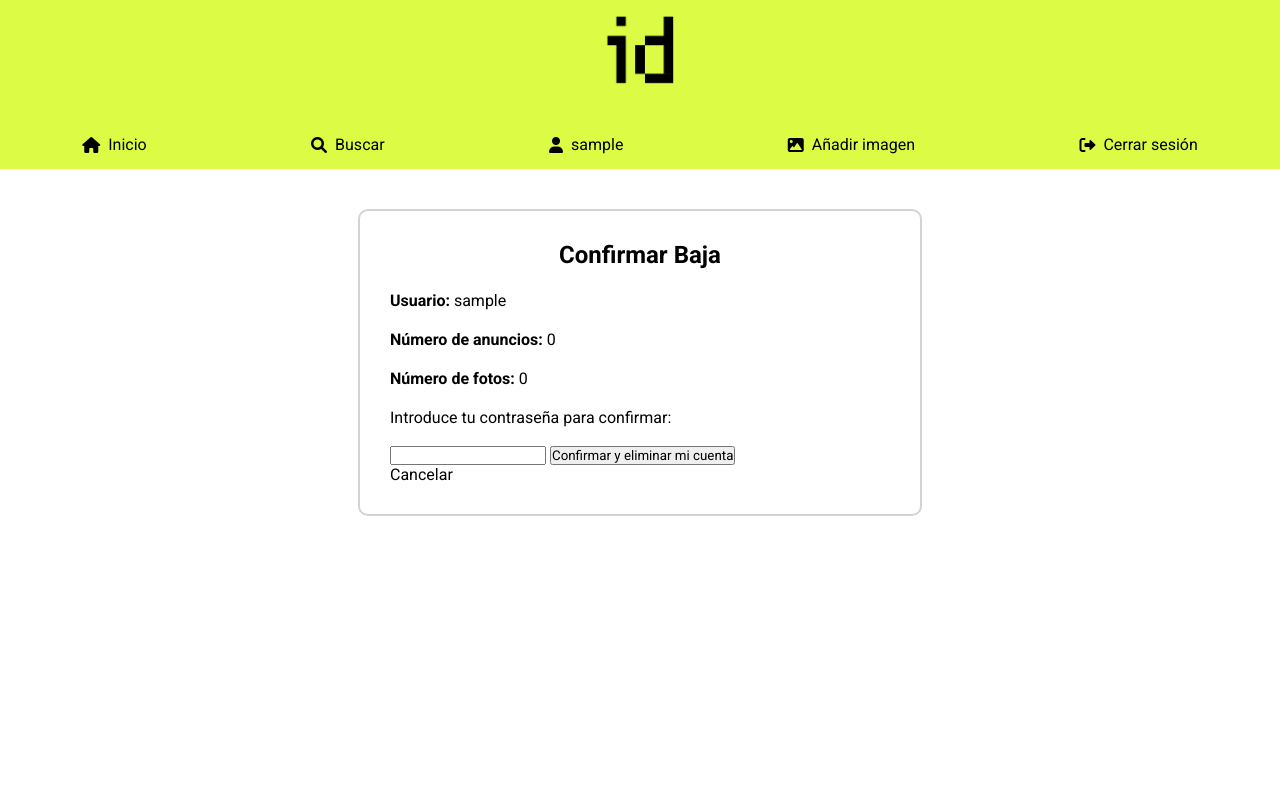
After one commit to dariowest/daw, a PHP site: page /views/confirmar_baja.php in a window 1280 px wide. The commit adds this page. Run offline with PHP 8.4, Linux system fonts and the light colour scheme; the visitor is signed in with stand-in values (Sample User, id 1); data that the repository does not hold is empty.

Commit message:
he añadido lo de dar de baja

```diff
--- /dev/null
+++ b/styles/darBaja.css
@@ -0,0 +1,26 @@
+h2{
+    text-align: center;
+    margin-bottom: 20px;
+    font-size: 24px;
+}
+main{
+    display: flex;
+    justify-content: center;
+    align-items: center;
+    padding: 20px;
+
+}
+
+section{
+    border: 2px solid #d3d3d3;
+    border-radius: 10px;
+    padding: 30px;
+    width: 80%;
+    max-width: 500px;
+}
+
+p {
+    font-size: 16px;
+    line-height: 1.5;
+    margin-bottom: 15px;
+}
--- /dev/null
+++ b/views/confirmar_baja.php
@@ -0,0 +1,72 @@
+<?php
+session_start();
+include_once '../controller/connect.php';
+
+// Verificar sesión activa
+if (!isset($_SESSION['usu'])) {
+    header("Location: login.php");
+    exit();
+}
+
+// Obtener datos del usuario
+$id_usuario = $_SESSION['id_usuario'];
+$query = "SELECT COUNT(a.IdAnuncio) AS total_anuncios,
+                 COUNT(f.IdFoto) AS total_fotos
+          FROM Anuncios a
+          LEFT JOIN Fotos f ON a.IdAnuncio = f.Anuncio
+          WHERE a.Usuario = ?";
+$stmt = $conn->prepare($query);
+$stmt->bind_param("i", $id_usuario);
+$stmt->execute();
+$result = $stmt->get_result();
+$resumen = $result->fetch_assoc();
+?>
+
+<!DOCTYPE html>
+<html lang="es">
+
+<head>
+    <meta charset="UTF-8" />
+    <meta name="viewport" content="width=device-width, initial-scale=1.0" />
+    <title>Confirmar baja</title>
+    <link rel="stylesheet" href="../styles/darBaja.css" />
+    <link rel="stylesheet" href="../styles/global.css" />
+    <?php
+    include_once("../modules/estilo.php");
+    ?>
+    <!-- Enlace a Font Awesome -->
+    <link rel="stylesheet" href="https://cdnjs.cloudflare.com/ajax/libs/font-awesome/6.0.0-beta3/css/all.min.css" />
+</head>
+
+<body>
+    <?php
+    // Verificar sesión activa
+
+
+    // Redirige al login si no hay sesión activa
+    if (!isset($_SESSION["usu"])) {
+        header("Location: login.php");
+        exit();
+    }
+
+    include_once "../modules/cabecera.php";
+    ?>
+    <main>
+        <section>
+            <h2>Confirmar Baja</h2>
+            <p><strong>Usuario:</strong> <?= htmlspecialchars($_SESSION['usu']) ?></p>
+            <p><strong>Número de anuncios:</strong> <?= htmlspecialchars($resumen['total_anuncios'] ?? 0) ?></p>
+            <p><strong>Número de fotos:</strong> <?= htmlspecialchars($resumen['total_fotos'] ?? 0) ?></p>
+
+            <form action="../controller/eliminar_usuario.php" method="POST">
+                <p>Introduce tu contraseña para confirmar:</p>
+                <input type="password" name="password" required />
+                <input type="submit" value="Confirmar y eliminar mi cuenta" />
+            </form>
+
+            <a href="perfil.php">Cancelar</a>
+        </section>
+    </main>
+</body>
+
+</html>
--- a/views/perfil.php
+++ b/views/perfil.php
@@ -11,7 +11,7 @@ include '../controller/recordarme.php';
   <link rel="stylesheet" href="../styles/perfil.css" />
   <link rel="stylesheet" href="../styles/global.css" />
   <?php
-  include_once ("../modules/estilo.php");
+  include_once("../modules/estilo.php");
   ?>
   <!-- Enlace a Font Awesome -->
   <link rel="stylesheet" href="https://cdnjs.cloudflare.com/ajax/libs/font-awesome/6.0.0-beta3/css/all.min.css" />
@@ -80,7 +80,9 @@ include '../controller/recordarme.php';
           cuenta.
         </p>
         <div class="boton">
+          <a href="confirmar_baja.php">
             <button type="button">Darse de baja</button>
+          </a>
         </div>
       </article>
       <article>
```
Also changed, not shown: controller/eliminar_usuario.php (added, +55 -0 lines). Lines whose indentation alone changed are shown as unchanged.
